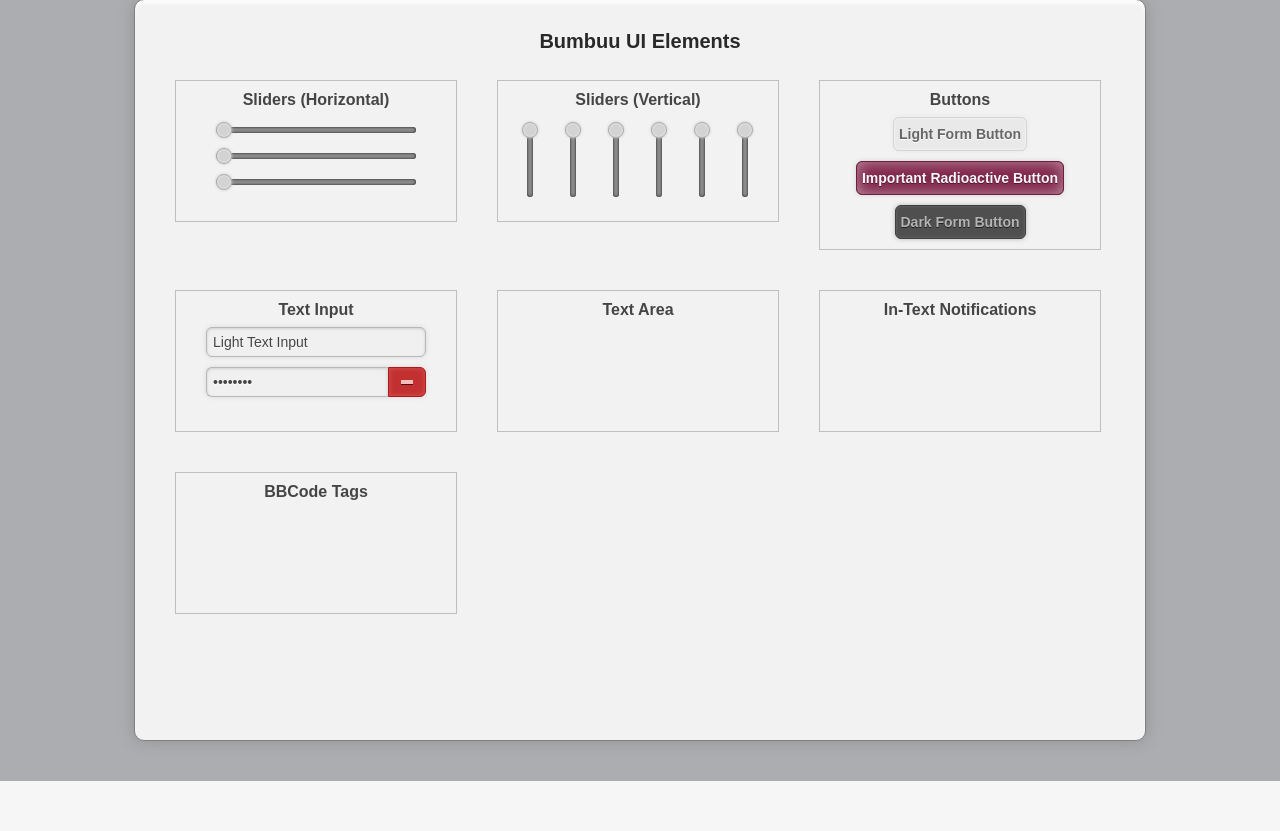
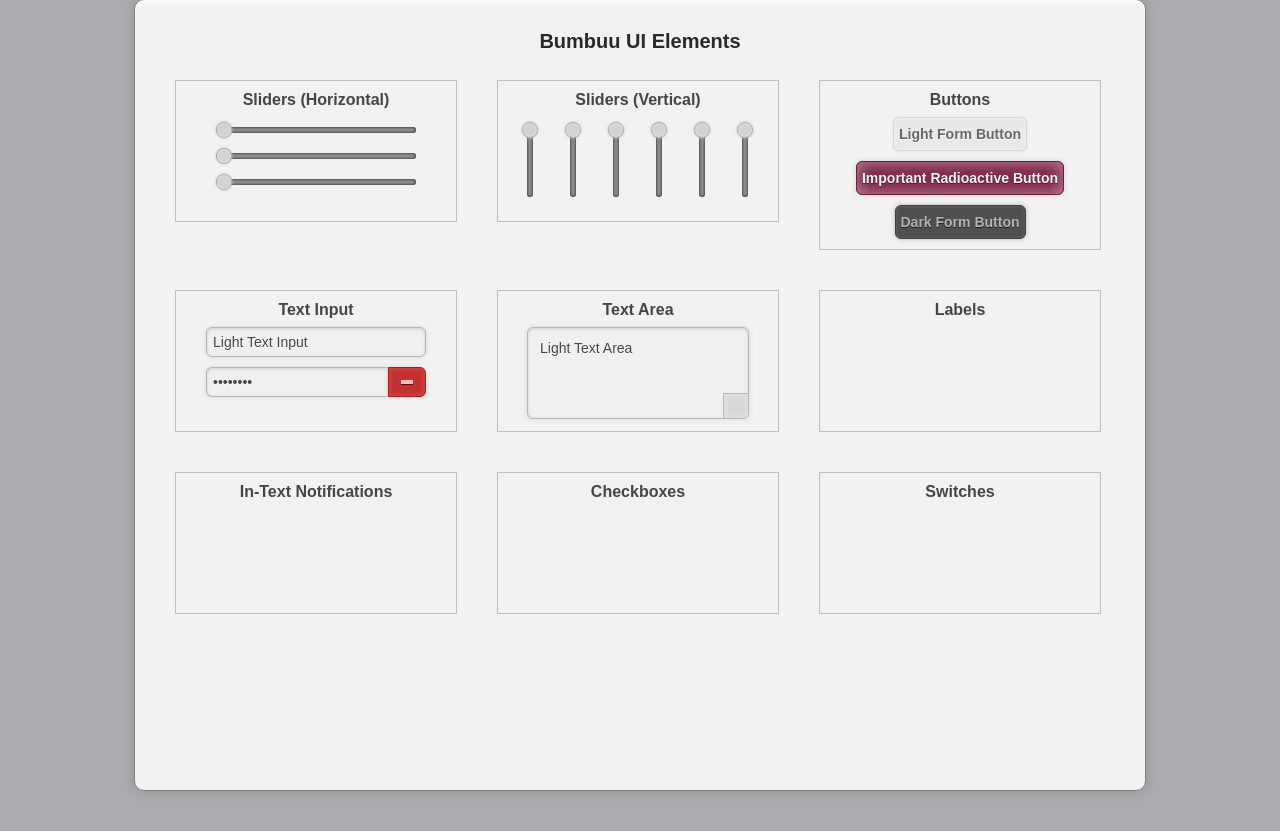
Before and after one commit to Bumbuu/Bumbuu, a PHP site: page /example.html in a window 1280 px wide. Shown: the part 41-872 px from the top of the page. Before the commit the page ends 822 px from the top, so only its background shows below. Run offline with PHP 8.4, Linux system fonts and the light colour scheme.

Commit message:
Started textarea UI element.

```diff
--- a/design_ui/controls/default_elements.css
+++ b/design_ui/controls/default_elements.css
@@ -243,3 +243,59 @@ input.bumbuu_input_light::-moz-selection,
 input.bumbuu_input_light[type=password]::-moz-selection {
 	background-color: #d3d3d3;
 }
+div.bumbuu_textarea_light {
+	width: 200px;
+	min-width: 200px;
+	height: 70px;
+	min-height: 70px;
+	padding: 10px;
+	background-color: #f0f0f0;
+	box-shadow: inset 0px 1px 3px #cfcfcf, 0px 0px 5px #d9d9d9;
+	border: 1px solid #b7b7b7;
+	border-radius: 6px;
+}
+textarea.bumbuu_textarea_light_text {
+	width: 100%;
+	height: 100%;
+	height: calc(100% - 16px);
+	height: -webkit-calc(100% - 19px);
+	margin-top: 0px;
+	margin-left: 0px;
+	border: none;
+	background-color: rgba(0,0,0,0);
+	resize: none;
+	font-family: Arial;
+	font-size: 14px;
+	color: #454545;
+	text-shadow: 0px 1px 0px #fafafa;
+	display: block;
+	outline: none;
+}
+textarea.bumbuu_textarea_light_text::selection {
+	background-color: #d3d3d3;
+}
+textarea.bumbuu_textarea_light_text::-moz-selection {
+	background-color: #d3d3d3;
+}
+div.bumbuu_textarea_light_submit_button {
+	width: 24px;
+	height: 24px;
+	border-left: 1px solid #b7b7b7;
+	border-top: 1px solid #b7b7b7;
+	border-radius: 0px 0px 6px 0px;
+	margin-top: 0px;
+	margin-left: 185px;
+	margin-left: calc(100% - 15px);
+	margin-left: -webkit-calc(100% - 15px);
+	background-color: #d9d9d9;
+	box-shadow: inset 0px 0px 5px #e8e8e8;
+	cursor: pointer;
+}
+div.bumbuu_textarea_light_submit_button:hover {
+	background-color: #d0d0d0;
+	box-shadow: inset 0px 0px 5px #e3e3e3;
+}
+div.bumbuu_textarea_light_submit_button:active {
+	background-color: #c8c8c8;
+	box-shadow: inset 0px 0px 5px #c0c0c0;
+}
--- a/design_ui/controls/example.html
+++ b/design_ui/controls/example.html
@@ -21,7 +21,7 @@ body {
 	background-color: #f2f2f2;
 	box-shadow: inset 0px 4px 3px #fbfbfb, 0px 0px 15px #929292;
 	width: 970px;
-	height: 700px;
+	height: 750px;
 	padding: 20px;
 }
 #main_title {
@@ -77,6 +77,11 @@ body {
 	margin-right: auto;
 }
 #text_input_area div.bumbuu_input_holder {
+	margin-top: 10px;
+	margin-left: auto;
+	margin-right: auto;
+}
+#textareas_area div.bumbuu_textarea_light {
 	margin-top: 10px;
 	margin-left: auto;
 	margin-right: auto;
@@ -143,14 +148,24 @@ window.onload = function() { //main function
 			</div>
 		</div>
 	</div>
+	<div class="container" id="textareas_area">
+		<div class="container_label">Text Area</div>
+		<div class="bumbuu_textarea_light">
+			<textarea class="bumbuu_textarea_light_text">Light Text Area</textarea>
+			<div class="bumbuu_textarea_light_submit_button"></div>
+		</div>
+	</div>
 	<div class="container">
-		<div class="container_label">Text Area</div>
+		<div class="container_label">Labels</div>
 	</div>
 	<div class="container">
 		<div class="container_label">In-Text Notifications</div>
 	</div>
 	<div class="container">
-		<div class="container_label">BBCode Tags</div>
+		<div class="container_label">Checkboxes</div>
+	</div>
+	<div class="container">
+		<div class="container_label">Switches</div>
 	</div>
 </div>
 </body>
```
